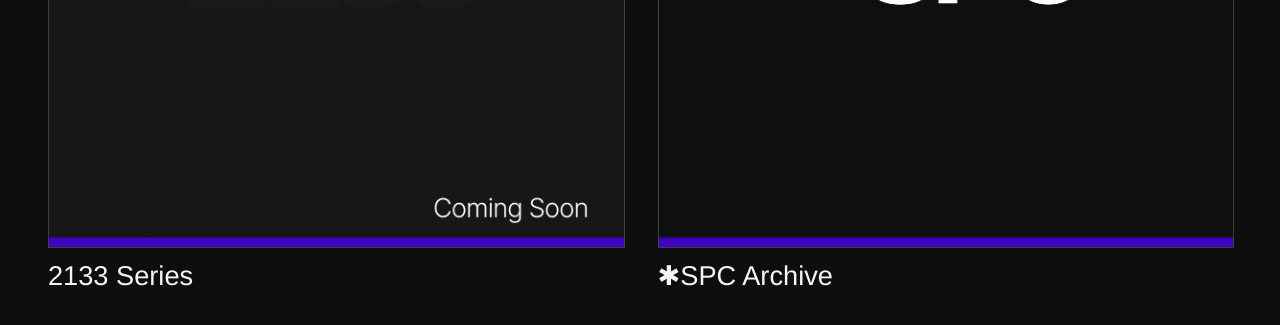
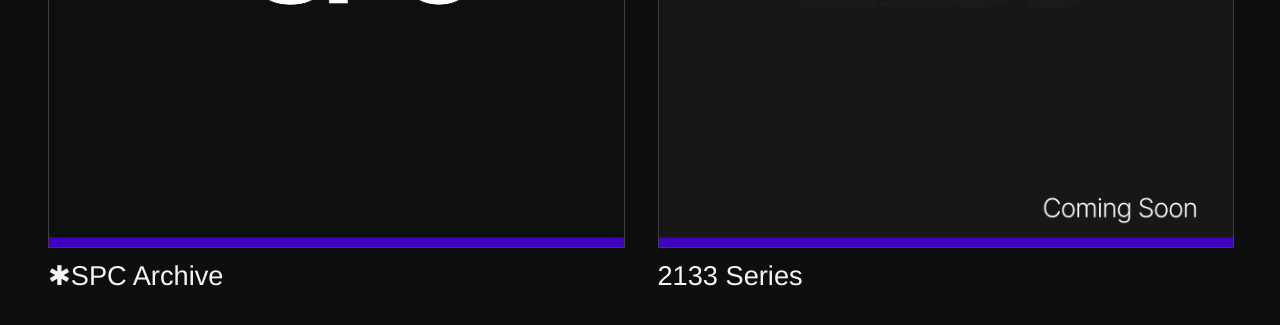
Before and after one commit to Temperedfire/continuum, a Jekyll site: the page built from works.html, in a window 1280 px wide and 900 px high, scrolled down 650 px. Shown: the top 325 px of the window. Built offline with Jekyll 4.4.1, drawn with Linux system fonts in a browser that asks for light colours.

Commit message:
works/archive update

```diff
--- a/works.html
+++ b/works.html
@@ -7,12 +7,12 @@
 
 
 <div class="grid-flex flex">
+        <div><a href="{{ site.baseurl }}/works/SPC"><img src="{{ site.baseurl }}/images/SPC-LOGO.png" alt="✱SPC Logo Image" class="border-img" /></a>
+                <br><h5>✱SPC Archive</h5>
+        </div>
+
         <div><a href=""><img src="{{ site.baseurl }}/images/2133-GRAPHIC_CS.png" alt="2133 Logo Image" class="border-img" /></a>
                 <br><h5>2133 Series</h5>
-        </div>
-
-        <div><a href="{{ site.baseurl }}/works/SPC"><img src="{{ site.baseurl }}/images/SPC-LOGO.png" alt="✱SPC Logo Image" class="border-img" /></a>
-                <br><h5>✱SPC Archive</h5>
         </div>
 </div>
 
```
